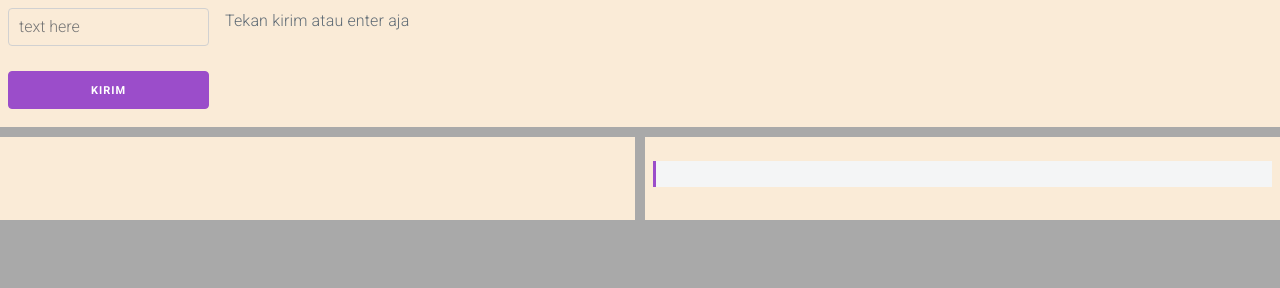
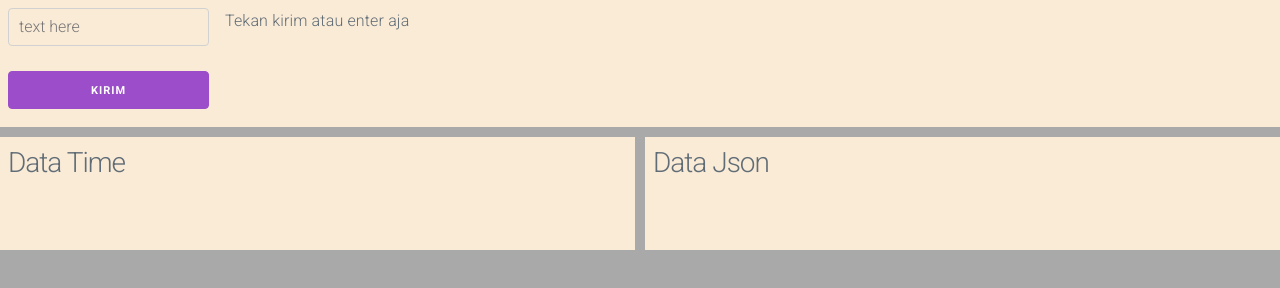
Before and after one commit to bipproduction/io, a website: page public/index.html in a window 1280 px wide. Drawn offline with nearby package versions, Linux system fonts and the light colour scheme.

Commit message:
auto push

```diff
--- a/public/index.html
+++ b/public/index.html
@@ -6,8 +6,8 @@
     <meta name="viewport" content="width=device-width, initial-scale=1.0">
     <title>Chat Server</title>
     <link rel="stylesheet" href="https://fonts.googleapis.com/css?family=Roboto:300,300italic,700,700italic">
-<link rel="stylesheet" href="https://cdnjs.cloudflare.com/ajax/libs/normalize/8.0.1/normalize.css">
-<link rel="stylesheet" href="https://cdnjs.cloudflare.com/ajax/libs/milligram/1.4.1/milligram.css">
+    <link rel="stylesheet" href="https://cdnjs.cloudflare.com/ajax/libs/normalize/8.0.1/normalize.css">
+    <link rel="stylesheet" href="https://cdnjs.cloudflare.com/ajax/libs/milligram/1.4.1/milligram.css">
     <script src="https://ajax.googleapis.com/ajax/libs/jquery/3.7.1/jquery.min.js"></script>
 
     <style>
@@ -31,13 +31,19 @@
         </div>
     </div>
     <div style="display: flex; flex-direction: row; gap: 10px; ">
-        <div
-            style="padding: 8px; background-color: antiquewhite; width: 50%;  color: cadetblue; max-height: 70vh; overflow-y: scroll;">
-            <div style="text-wrap: wrap; word-wrap: break-word; color: cadetblue;" id="content"></div>
+        <div style="padding: 8px; background-color: antiquewhite; width: 50%;">
+            <h3>Data Time</h3>
+            <div style="overflow-y: scroll;  max-height: 70vh; ">
+                <div style="text-wrap: wrap; word-wrap: break-word; color: cadetblue;" id="content"></div>
+            </div>
         </div>
-        <div style=" padding: 8px; background-color: antiquewhite; width: 50%;  max-height: 70vh; overflow-y: scroll;">
-            <pre id="json" style=" text-wrap: wrap; word-wrap: break-word; color: cadetblue;">
-        </pre>
+        <div style=" padding: 8px; background-color: antiquewhite; width: 50%;   ">
+            <h3>Data Json</h3>
+            <div style="overflow-y: scroll; max-height: 70vh;">
+                <pre id="json" style=" text-wrap: wrap; word-wrap: break-word; color: cadetblue;"></pre>
+            </div>
+
+            </pre>
         </div>
     </div>
     <script>
```
